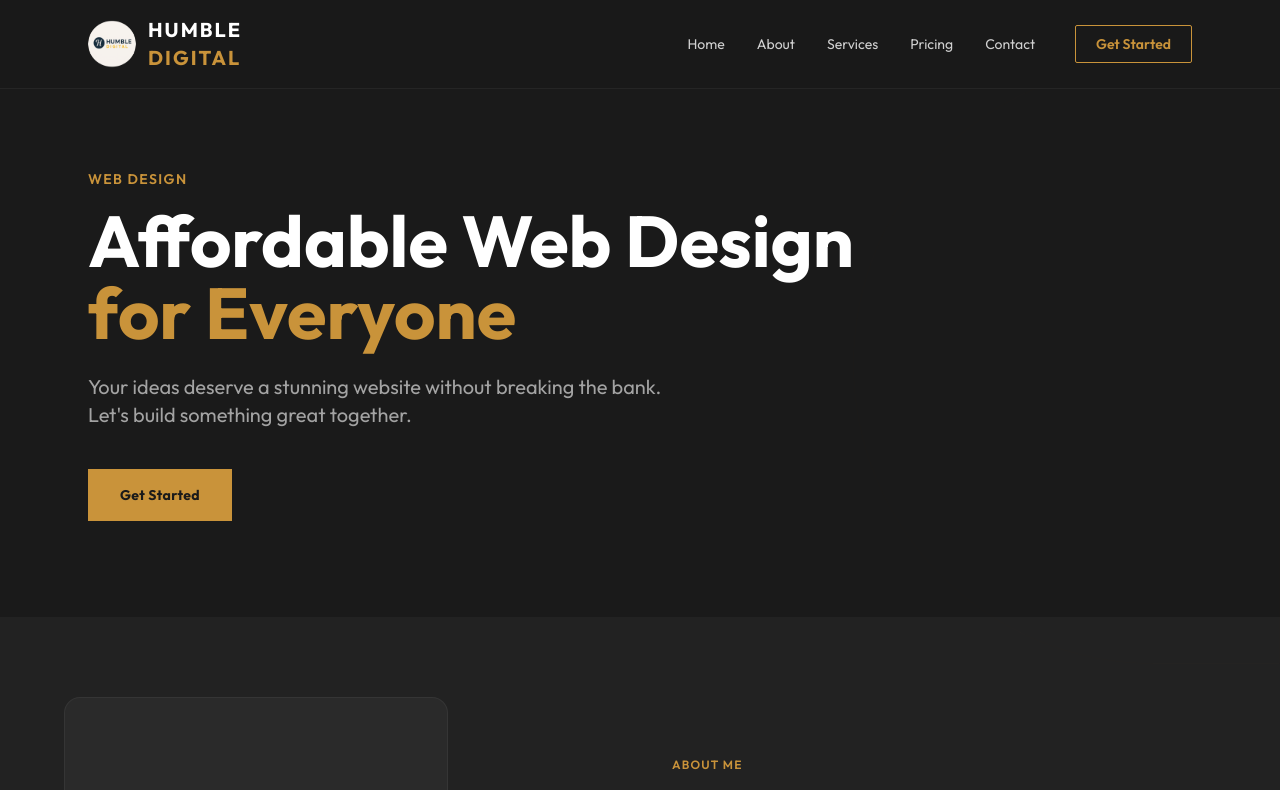
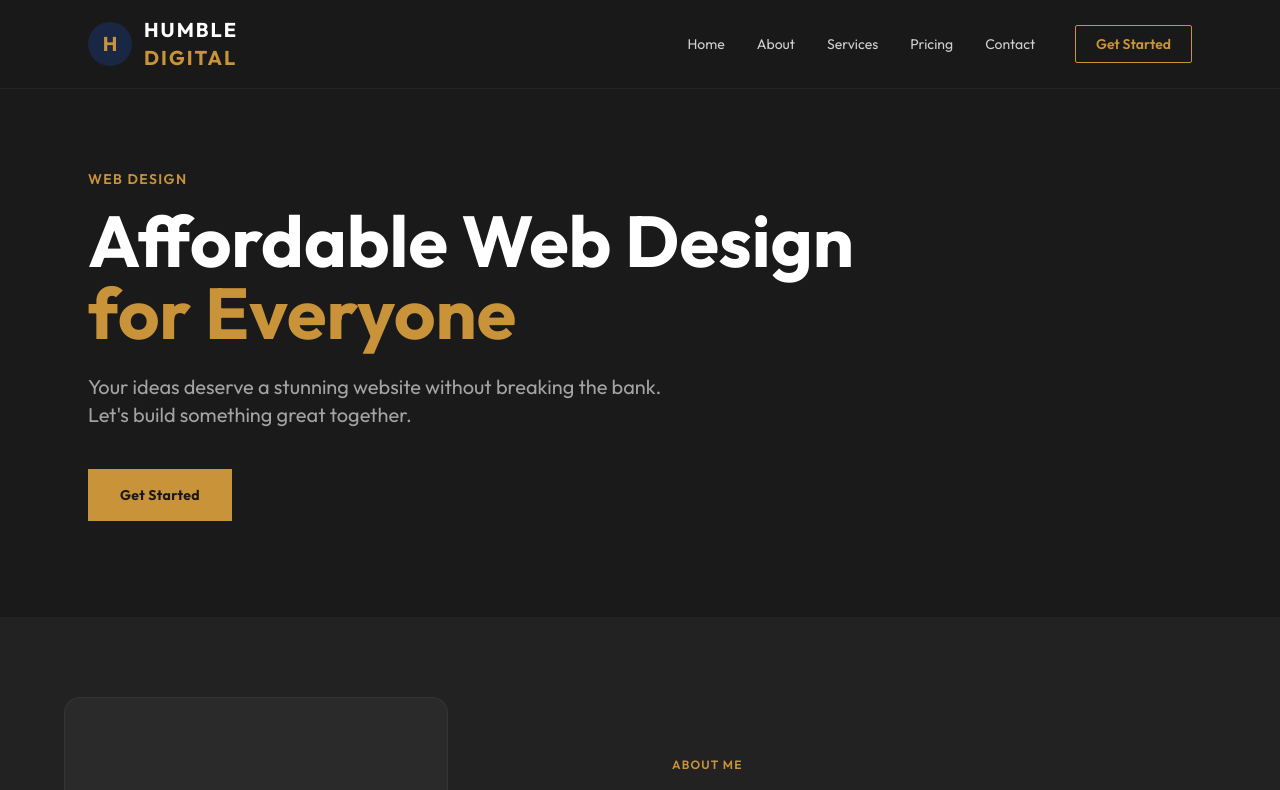
Before and after one commit to HumbleBee143/humble-digital, a Next.js app: page / in a window 1280 px wide. Shown: the top 790 px of the page. Built offline with nearby package versions, Linux system fonts and the light colour scheme; a web font is replaced by a local one.

Commit message:
Replace logo image with CSS H circle

```diff
--- a/components/Nav.tsx
+++ b/components/Nav.tsx
@@ -1,7 +1,6 @@
 'use client'
 
 import Link from 'next/link'
-import Image from 'next/image'
 import { usePathname } from 'next/navigation'
 import { useState } from 'react'
 
@@ -16,14 +15,9 @@ export default function Nav() {
       <nav className="max-w-6xl mx-auto px-6 py-4 flex items-center justify-between">
         {/* Logo */}
         <Link href="/" className="flex items-center gap-3 group">
-          <Image
-            src="/logo.png"
-            alt="Humble Digital"
-            width={48}
-            height={48}
-            className="rounded-full flex-shrink-0"
-            priority
-          />
+          <div className="w-11 h-11 rounded-full bg-[#1a2744] flex items-center justify-center flex-shrink-0 border-2 border-[#1a2744]">
+            <span className="text-gold font-bold text-xl leading-none">H</span>
+          </div>
           <div className="flex flex-col leading-tight">
             <span className="text-white font-bold text-xl tracking-widest uppercase">Humble</span>
             <span className="text-gold font-bold text-xl tracking-widest uppercase">Digital</span>
```
